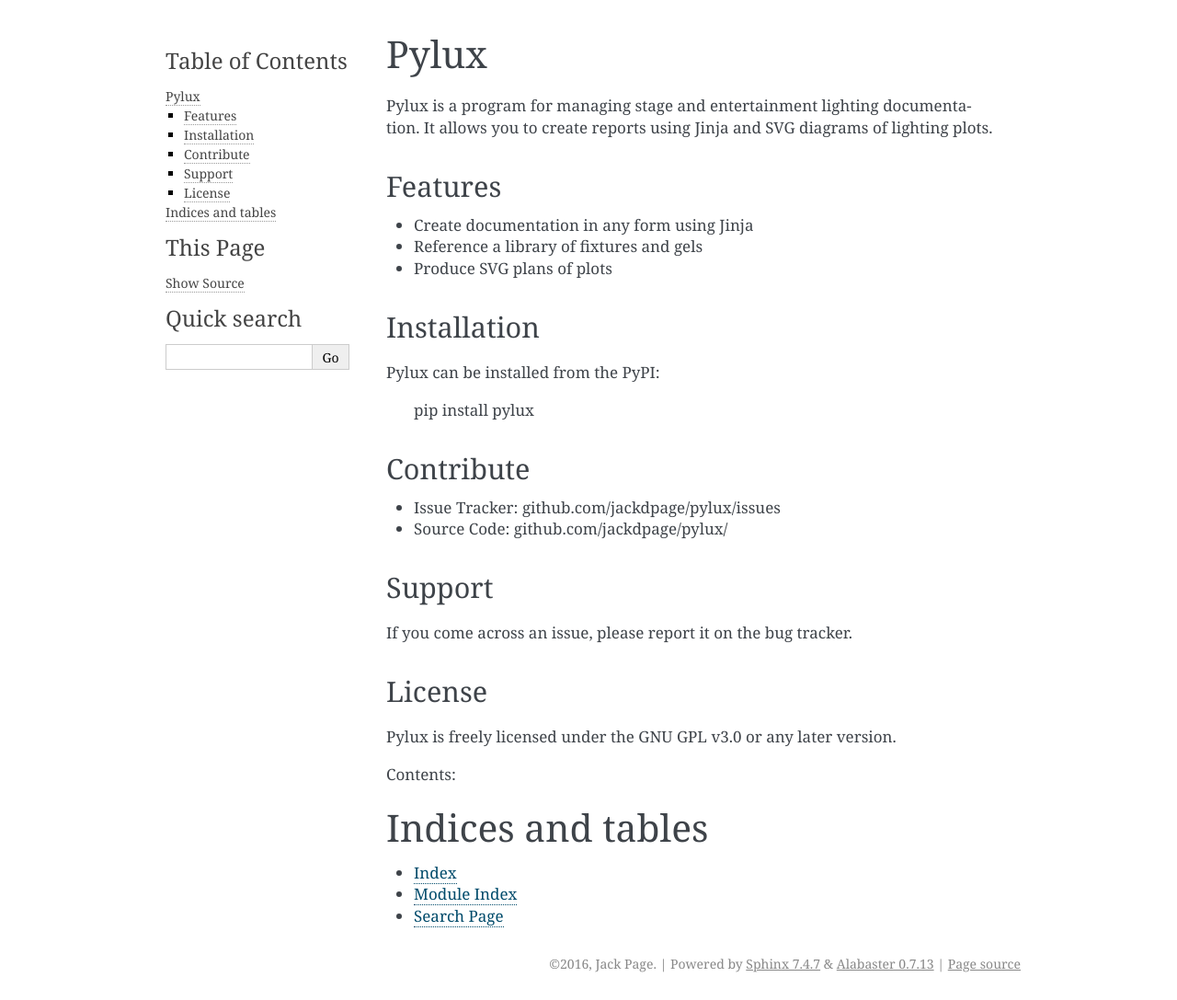
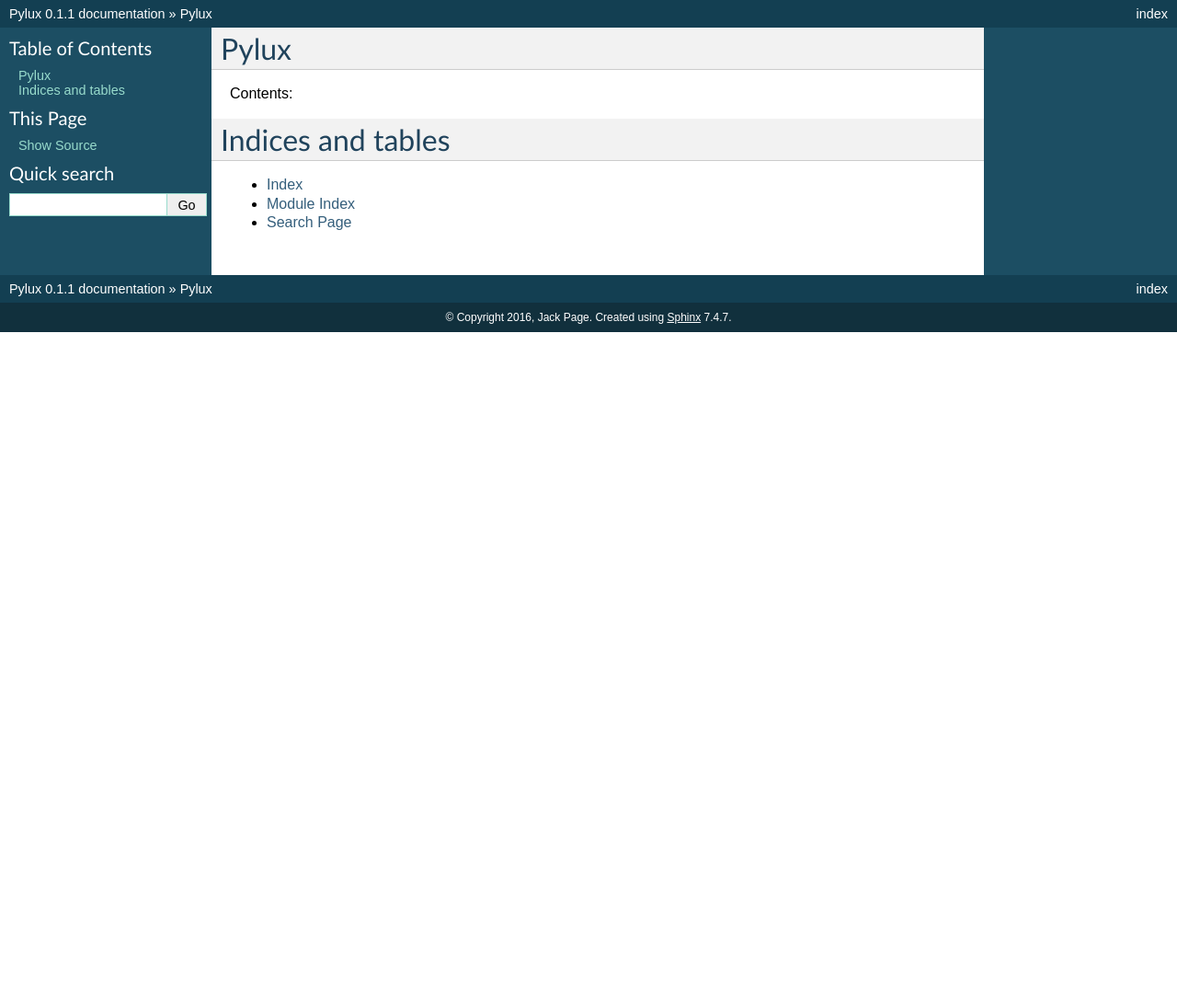
Before and after one commit to jackdpage/pylux, a Sphinx documentation site: the page built from docs/index.rst, in a window 1280 px wide. Shown: the whole page at 92% size. Built offline with Sphinx 7.4.7, drawn with Linux system fonts in a browser that asks for light colours; after the commit the page ends 900 px from its top, so only the background shows below that.

Commit message:
autodocced for now

```diff
--- /dev/null
+++ b/docs/autodoc.rst
@@ -0,0 +1,4 @@
+.. automodule:: pylux.plot
+    :members:
+.. automodule:: pylux.clihelper
+    :members:
--- a/docs/conf.py
+++ b/docs/conf.py
@@ -31,6 +31,7 @@
 # ones.
 extensions = [
     'sphinx.ext.autodoc',
+    'sphinx.ext.napoleon',
     'sphinx.ext.coverage',
     'sphinx.ext.viewcode',
 ]
@@ -112,7 +113,7 @@
 
 # The theme to use for HTML and HTML Help pages.  See the documentation for
 # a list of builtin themes.
-html_theme = 'alabaster'
+html_theme = 'default'
 
 # Theme options are theme-specific and customize the look and feel of a theme
 # further.  For a list of options available for each theme, see the
--- a/docs/index.rst
+++ b/docs/index.rst
@@ -6,39 +6,6 @@
 Pylux
 =====
 
-Pylux is a program for managing stage and entertainment lighting
-documentation. It allows you to create reports using Jinja and SVG diagrams of
-lighting plots.
-
-Features
---------
-
-- Create documentation in any form using Jinja
-- Reference a library of fixtures and gels
-- Produce SVG plans of plots
-
-Installation
-------------
-
-Pylux can be installed from the PyPI:
-
-    pip install pylux
-
-Contribute
-----------
-
-- Issue Tracker: github.com/jackdpage/pylux/issues
-- Source Code: github.com/jackdpage/pylux/
-
-Support
--------
-
-If you come across an issue, please report it on the bug tracker.
-
-License
--------
-
-Pylux is freely licensed under the GNU GPL v3.0 or any later version.
 
 Contents:
 
```
